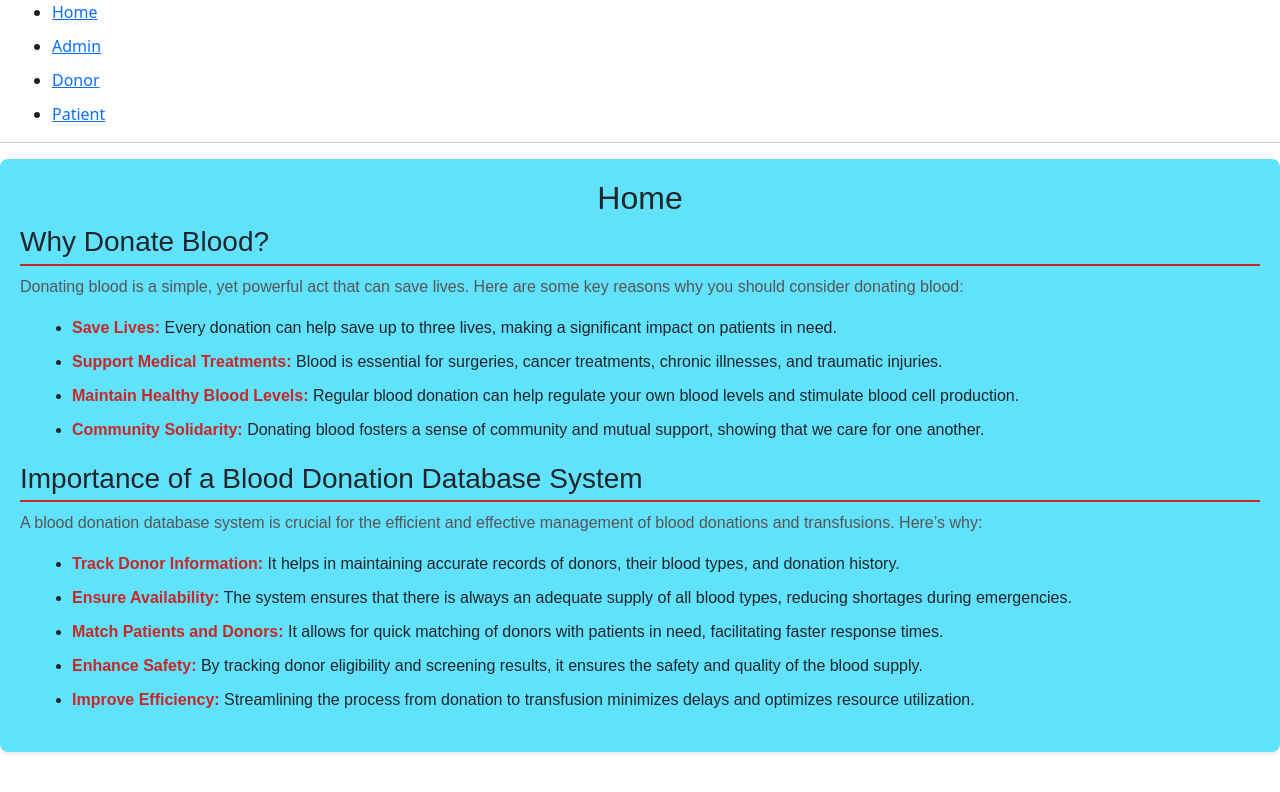
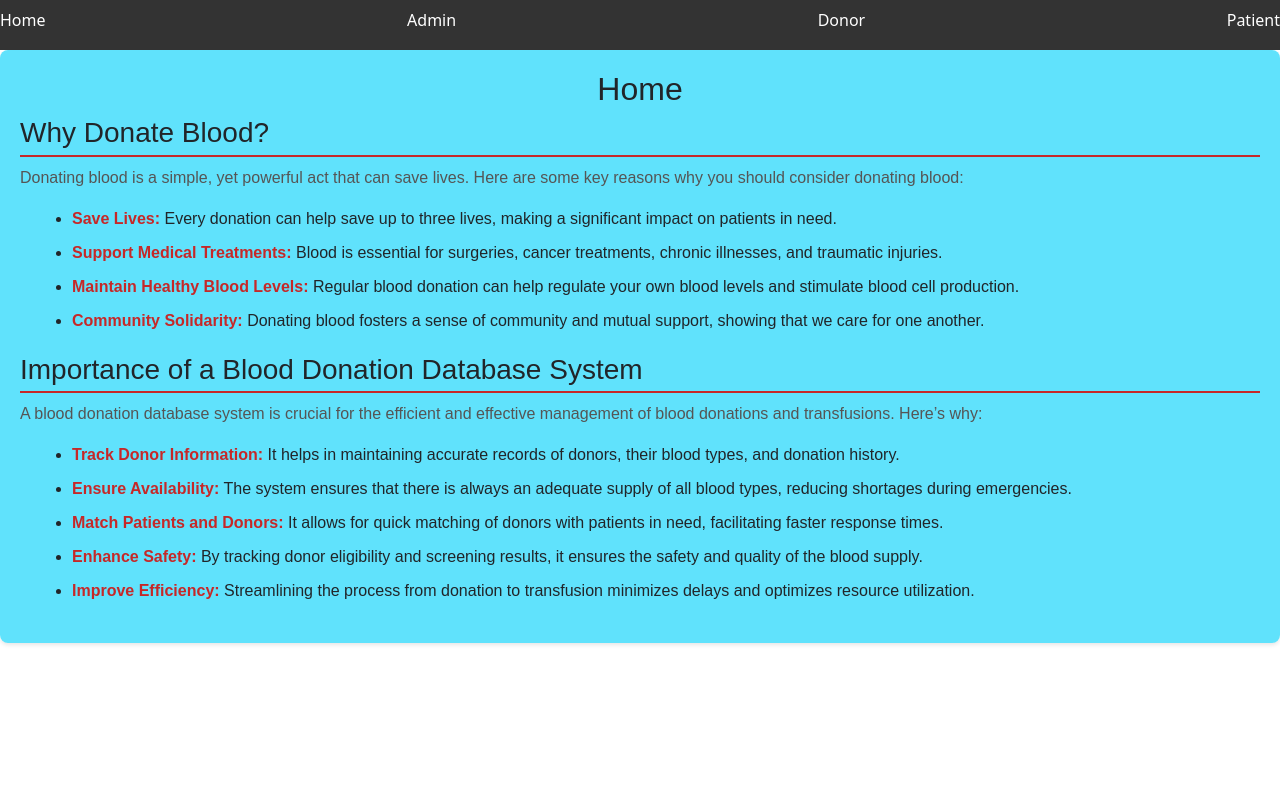
Before and after one commit to SoCalledKrish/Blood_Donation, a React (Create React App) app in the folder frontend/: page / in a window 1280 px wide. Shown: the top 792 px of the page. Built offline with nearby package versions, Linux system fonts and the light colour scheme.

Commit message:
lil change

```diff
--- /dev/null
+++ b/frontend/src/App.css
@@ -0,0 +1,24 @@
+.navbar {
+  background-color: blue;
+    list-style-type: none;
+    margin: 0;
+    padding: 0;
+    overflow: hidden;
+    background-color: #333;
+  }
+
+  .navbar li {
+    float: left;
+  }
+
+  .navbar li a {
+    display: inline-flex;
+    color: white;
+    text-align: center;
+    padding: 0px 0px;
+    text-decoration: none;
+  }
+
+  .navbar li a:hover {
+    background-color: #111;
+  }
--- a/frontend/src/App.js
+++ b/frontend/src/App.js
@@ -1,17 +1,18 @@
-import React from 'react';
+import React from "react";
 import { render } from "react-dom";
-import { BrowserRouter, Routes, Route, Link} from 'react-router-dom';
-import Home from './Authentication/Home';
-import AdminLogin from './Authentication/AdminLogin';
-import DonorLogin from './Authentication/DonorLogin';
-import PatientLogin from './Authentication/PatientLogin';
+import { BrowserRouter, Routes, Route, Link } from "react-router-dom";
+import Home from "./Authentication/Home";
+import AdminLogin from "./Authentication/AdminLogin";
+import DonorLogin from "./Authentication/DonorLogin";
+import PatientLogin from "./Authentication/PatientLogin";
 //import PatientSignup from './Authentication/PatientSignup';
 //import DonorSignup from './Authentication/DonorSignup';
-
+import "./App.css";
 const Layout = () => (
   <BrowserRouter>
     <div>
-      <ul>
+      <nav>
+        <ul className="navbar">
           <li>
             <Link to="/">Home</Link>
           </li>
@@ -25,18 +26,15 @@ const Layout = () => (
             <Link to="/patient">Patient</Link>
           </li>
         </ul>
+      </nav>
 
-
-      <hr/>
       <Routes>
         <Route exact path="/" Component={Home} />
         <Route path="/admin" Component={AdminLogin} />
         <Route path="/donor" Component={DonorLogin} />
         <Route path="/patient" Component={PatientLogin} />
       </Routes>
-
     </div>
-
   </BrowserRouter>
 );
 // function App() {
```
Lines whose indentation alone changed are shown as unchanged.
